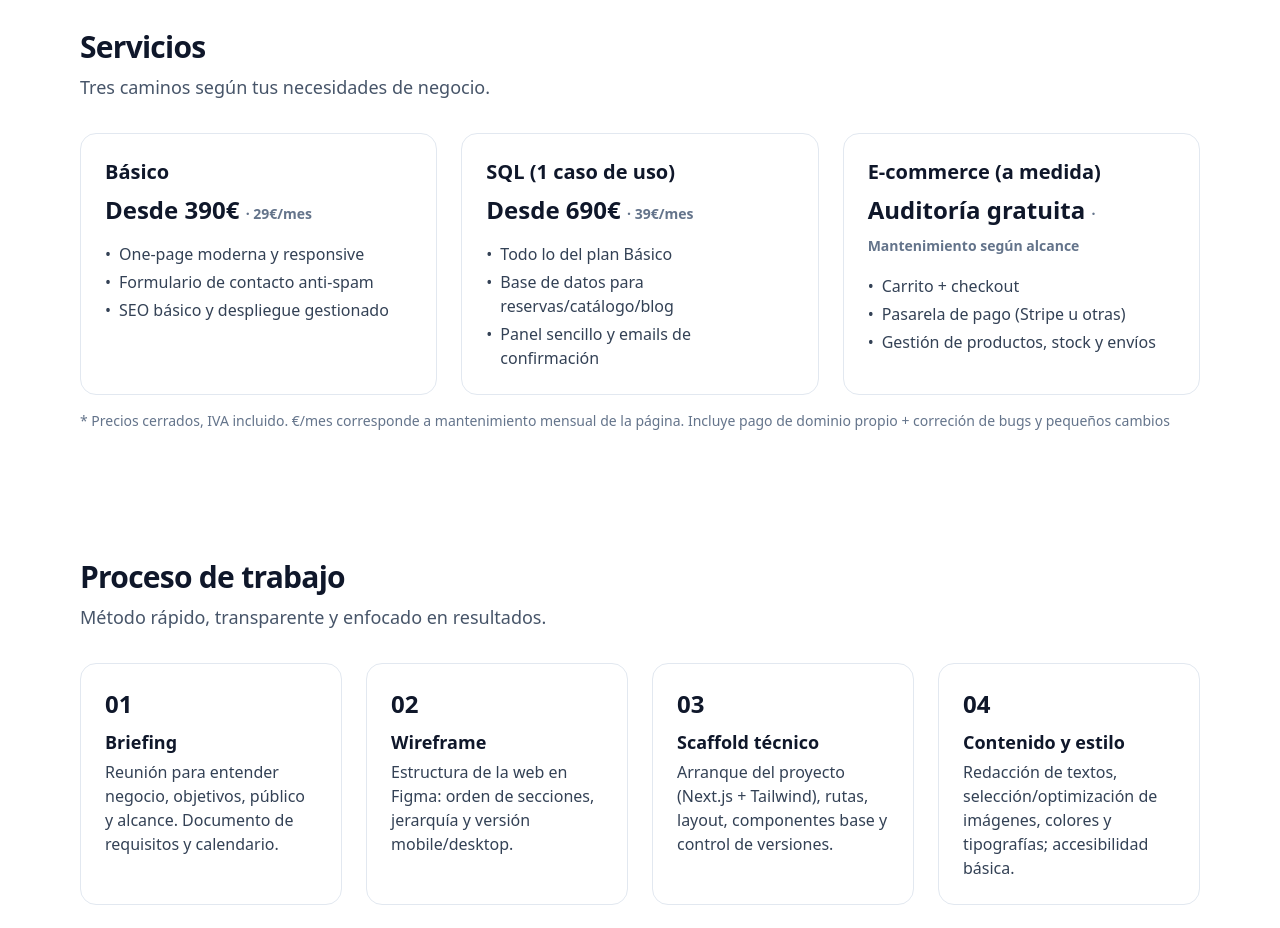
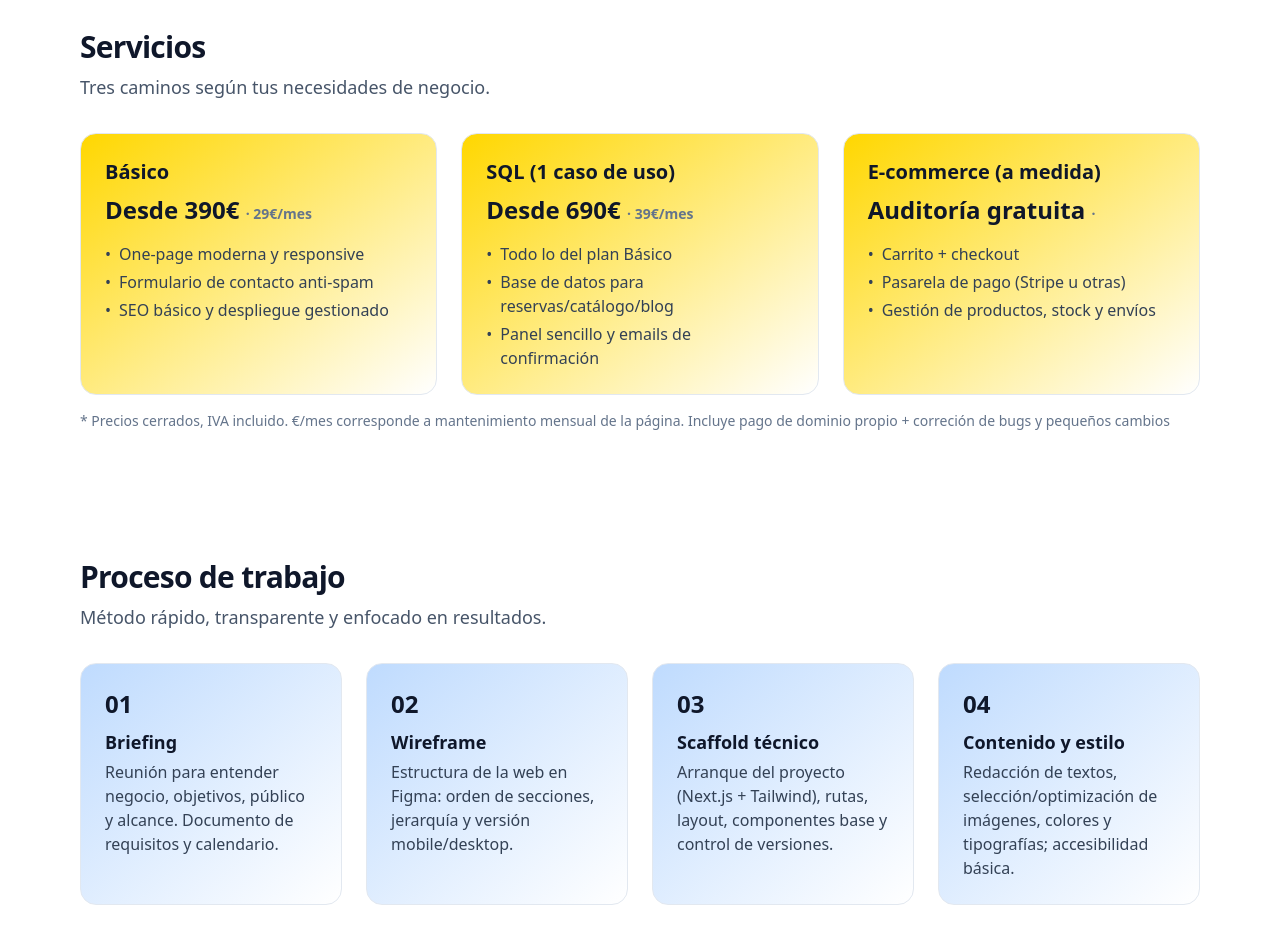
Before and after one commit to amm7dev/portfolio, a Next.js app: page / in a window 1280 px wide. Shown: the part 1900-2828 px from the top of the page. Built offline with nearby package versions, Linux system fonts and the light colour scheme.

Commit message:
improve styles

```diff
--- a/components/Process.tsx
+++ b/components/Process.tsx
@@ -17,7 +17,7 @@ export default function Process() {
       <p className="lead mt-2">Método rápido, transparente y enfocado en resultados.</p>
       <div className="mt-8 grid gap-6 sm:grid-cols-2 lg:grid-cols-4">
         {steps.map((s,i)=>(
-          <div key={i} className="card">
+          <div key={i} className="card bg-gradient-to-br from-cyan to-white  ">
             <div className="text-2xl font-bold">{String(i+1).padStart(2,'0')}</div>
             <h3 className="mt-2 text-lg font-semibold">{s.title}</h3>
             <p className="mt-1 text-slate-700">{s.text}</p>
--- a/components/Services.tsx
+++ b/components/Services.tsx
@@ -23,7 +23,6 @@ export default function Services() {
     {
       title: "E-commerce (a medida)",
       price: "Auditoría gratuita",
-      monthly: "Mantenimiento según alcance",
       features: [
         "Carrito + checkout",
         "Pasarela de pago (Stripe u otras)",
@@ -37,7 +36,7 @@ export default function Services() {
       <p className="lead mt-2">Tres caminos según tus necesidades de negocio.</p>
       <div className="mt-8 grid gap-6 sm:grid-cols-3">
         {plans.map((p,i)=> (
-          <div key={i} className="card">
+          <div key={i} className="card bg-gradient-to-tl from-white to-gold">
             <h3 className="text-xl font-semibold">{p.title}</h3>
             <div className="mt-2 text-2xl font-bold">{p.price} <span className="text-sm text-slate-500"> · {p.monthly}</span></div>
             <ul className="mt-4 space-y-1 text-slate-700">
--- a/tailwind.config.js
+++ b/tailwind.config.js
@@ -8,7 +8,10 @@ module.exports = {
         brand: {
           50:"#eff6ff", 100:"#dbeafe", 200:"#bfdbfe", 300:"#93c5fd", 400:"#60a5fa",
           500:"#3b82f6", 600:"#2563eb", 700:"#1d4ed8", 800:"#1e40af", 900:"#1e3a8a"
-        }
+        },
+        cyan: "#bfdbfe",
+        gold: "#FFD700",
+        zinc: "#BAC4C8"
       }
     }
   },
```
